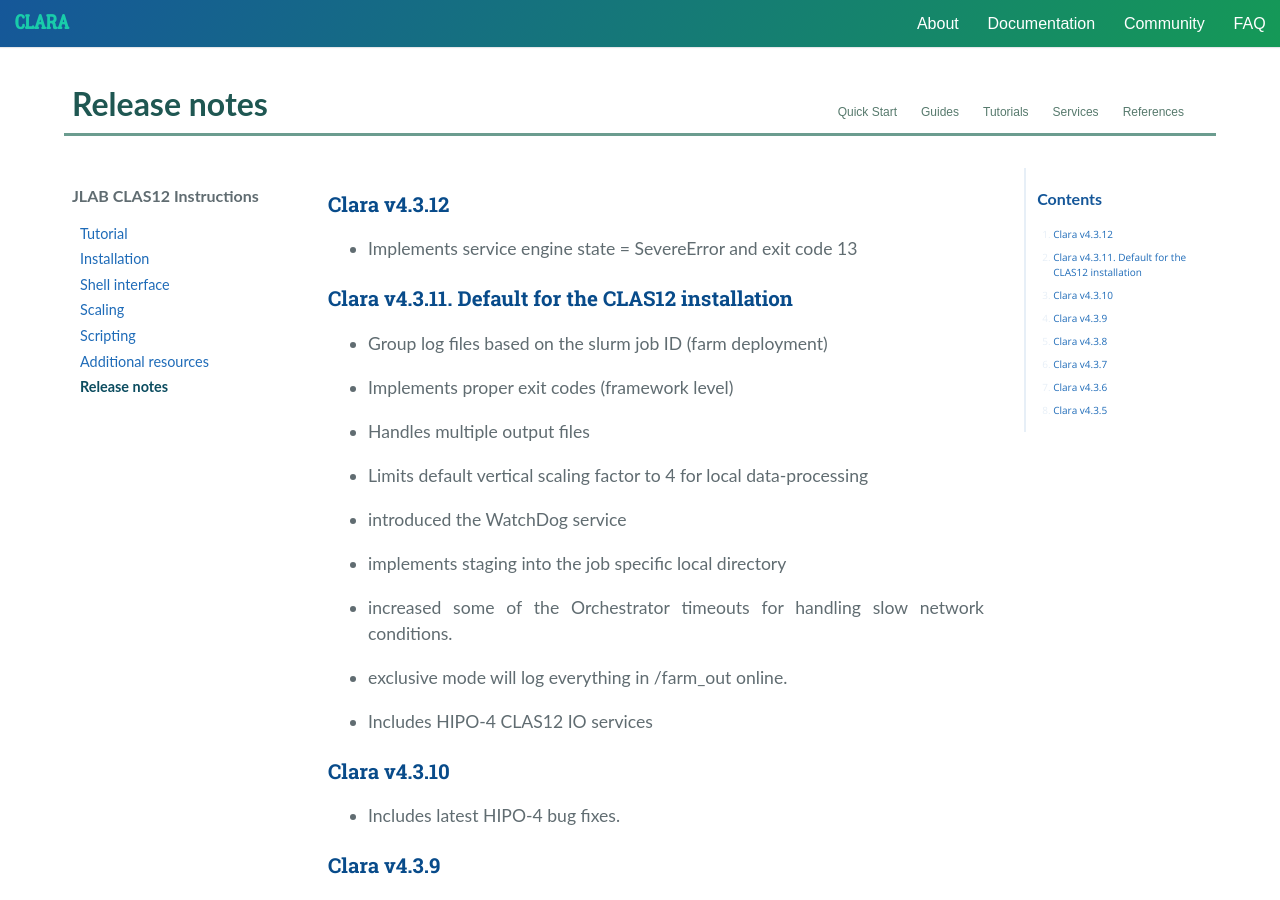
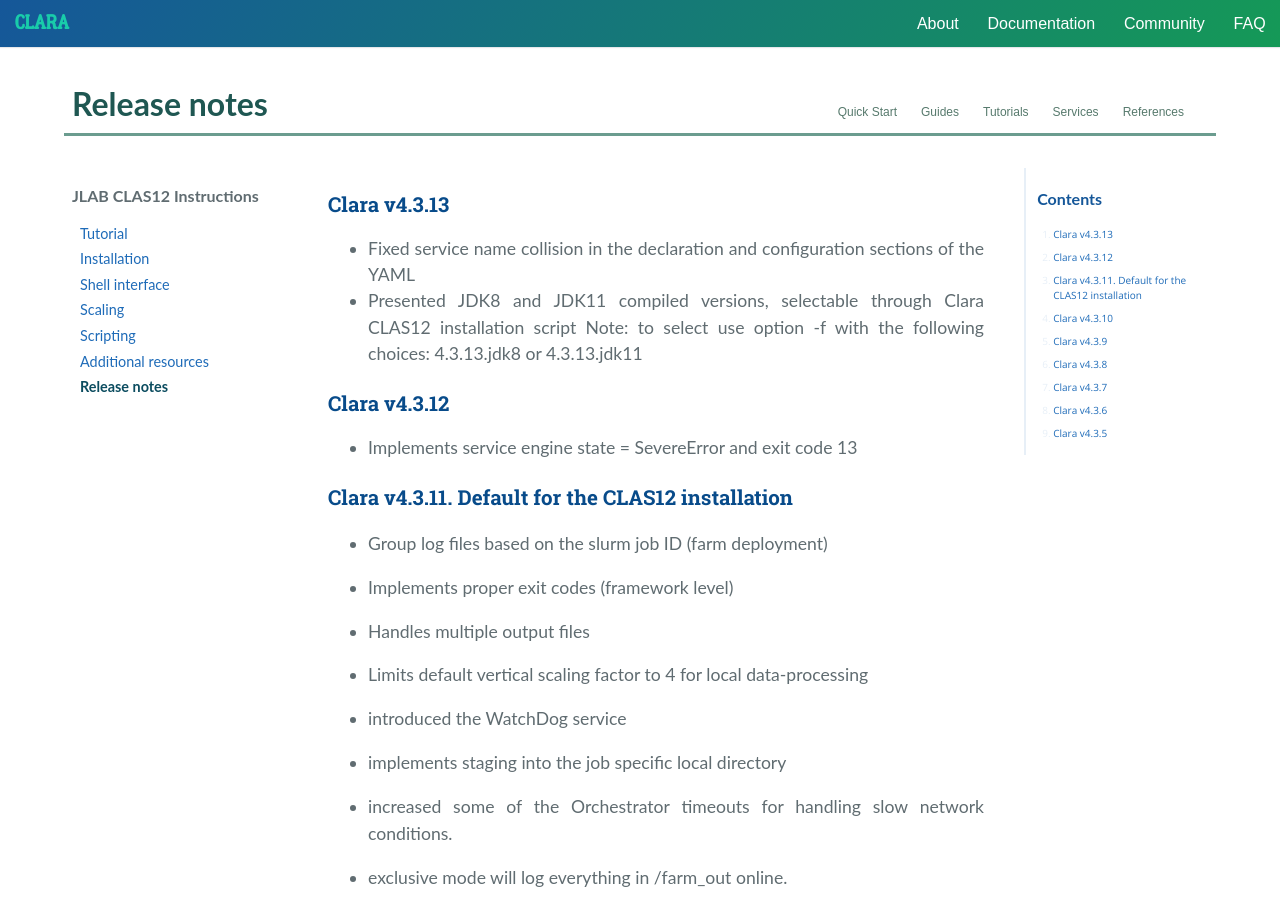
Before and after one commit to JeffersonLab/clara-docs, a Jekyll site: the page built from docs/clas/release-notes.md, in a window 1280 px wide and 900 px high. Built offline with Jekyll 4.4.1, drawn with Linux system fonts in a browser that asks for light colours; nearby versions of some CDN libraries.

Commit message:
- 4.3.13 release notes

```diff
--- a/docs/clas/release-notes.md
+++ b/docs/clas/release-notes.md
@@ -1,6 +1,12 @@
 ---
 title: Release notes
 ---
+
+### Clara v4.3.13
+
+- Fixed service name collision in the declaration and configuration sections of the YAML
+- Presented JDK8 and JDK11 compiled versions, selectable through Clara CLAS12 installation script
+  Note: to select use option -f with the following choices: 4.3.13.jdk8 or 4.3.13.jdk11
 
 ### Clara v4.3.12
 
```
